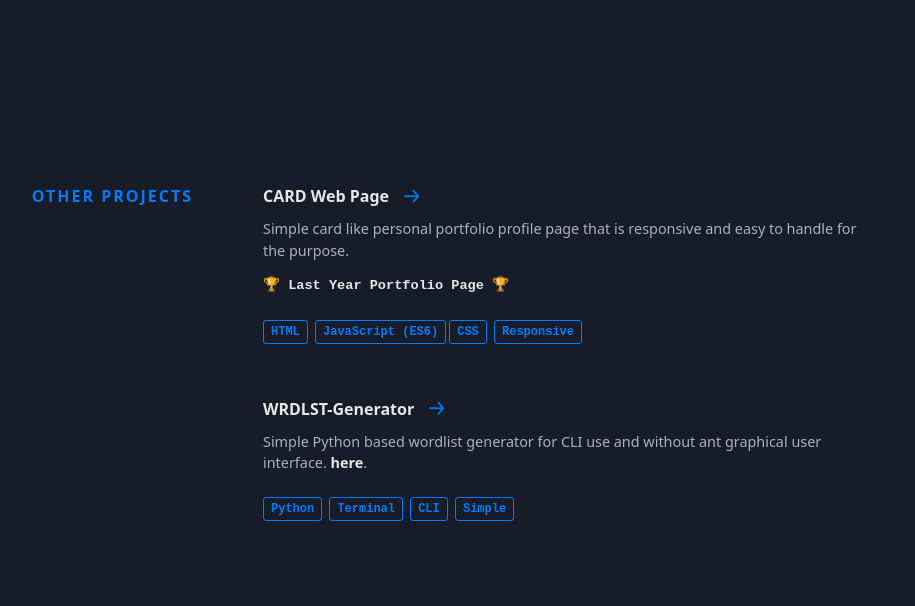
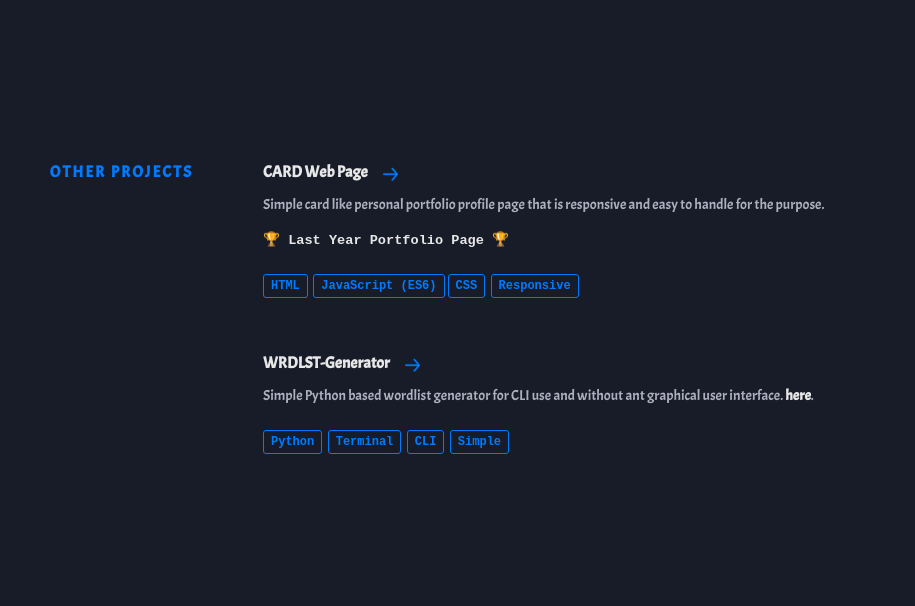
Before and after one commit to bylonroid/w1, a plain HTML site: page index.html in a window 1280 px wide. Shown: the part 2840-3446 px from the top of the page, without its empty margins (187-1102 px from the left). Drawn offline with Linux system fonts and the light colour scheme; a web font is replaced by a local one.

Commit message:
Add files via upload

```diff
--- a/assets/main.css
+++ b/assets/main.css
@@ -90,7 +90,7 @@ html {
     -moz-osx-font-smoothing: grayscale;
     background-color: #fff;
     color: #444452;
-    font-family: Apercu, "Source Sans Pro", system, system-ui, -apple-system, BlinkMacSystemFont, Roboto, Helvetica, Arial, sans-serif;
+    font-family: Acme, "Acme", system, system-ui, -apple-system, BlinkMacSystemFont, Roboto, Helvetica, Arial, sans-serif;
     line-height: 1.5;
     width: 100%
 }
```
